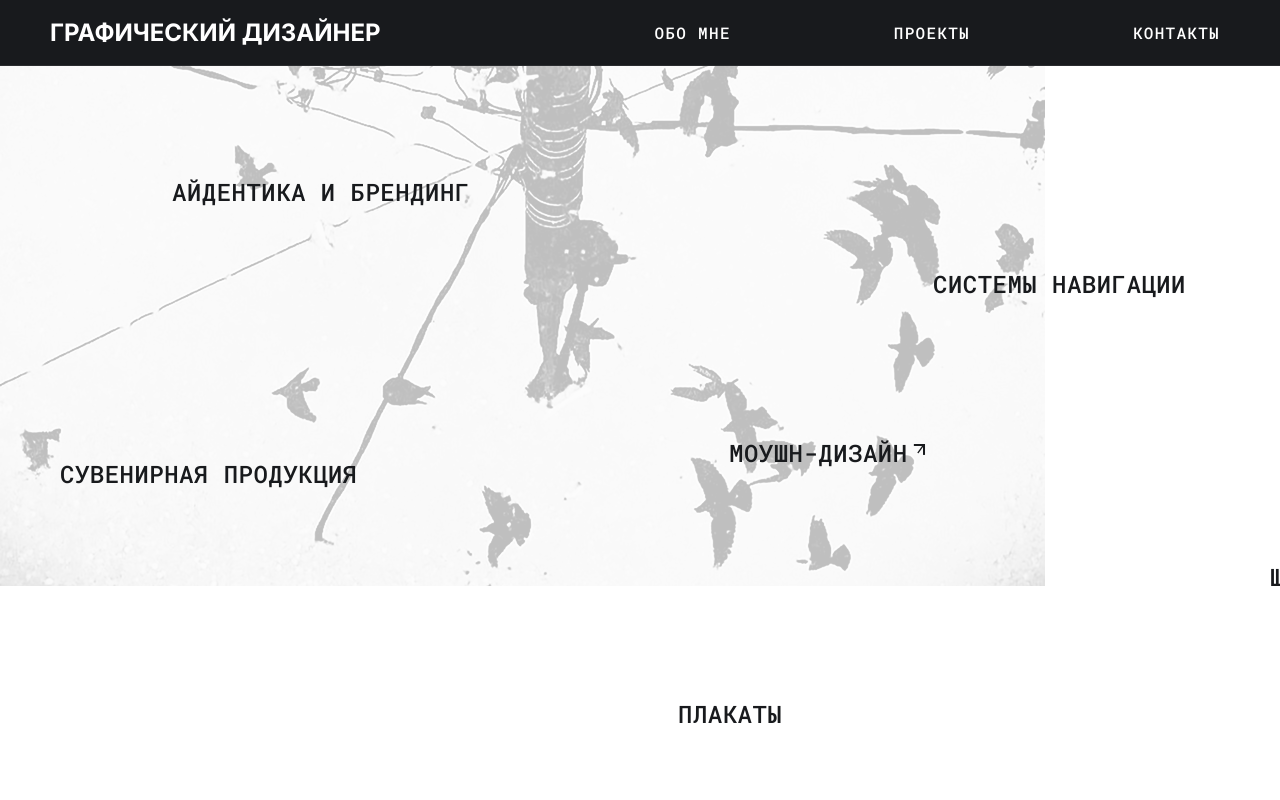
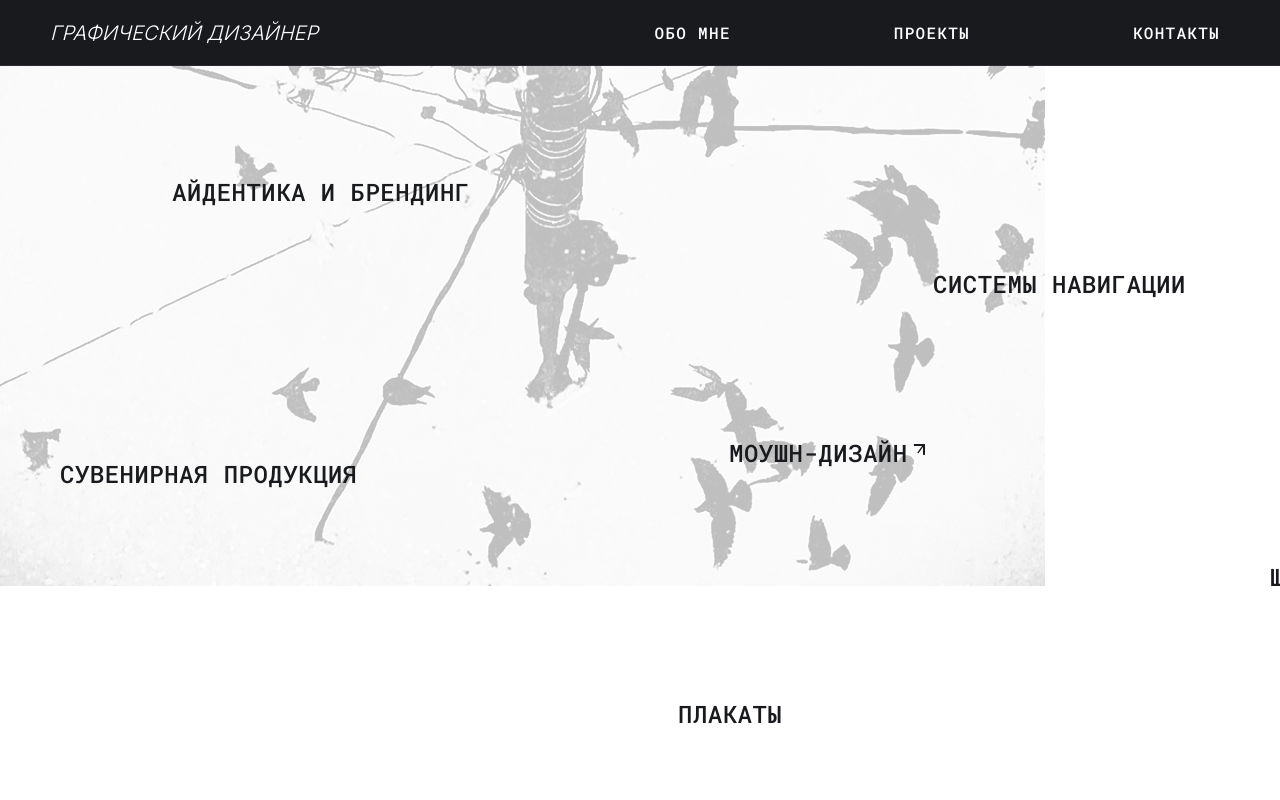
Before and after one commit to anyamymrina/portfolio-landing, a plain HTML site: page index.html in a window 1280 px wide. Shown: the top 800 px of the page. Drawn offline with Linux system fonts and the light colour scheme.

Commit message:
fix topbar title

```diff
--- a/styles.css
+++ b/styles.css
@@ -86,6 +86,22 @@ a {
   .topbar__title {
     color: var(--paper);
     margin: 0;
+    font-family:
+      'Inter',
+      system-ui,
+      -apple-system,
+      Segoe UI,
+      Roboto,
+      Arial,
+      sans-serif;
+    font-weight: 300;
+    font-style: italic;
+    font-size: 20px; /* 95pt ≈ 127px */
+    line-height: 1;
+    letter-spacing: 0;
+    text-transform: uppercase;
+    margin: 0;
+    position: relative;
   }
 }
 .topnav {
```
